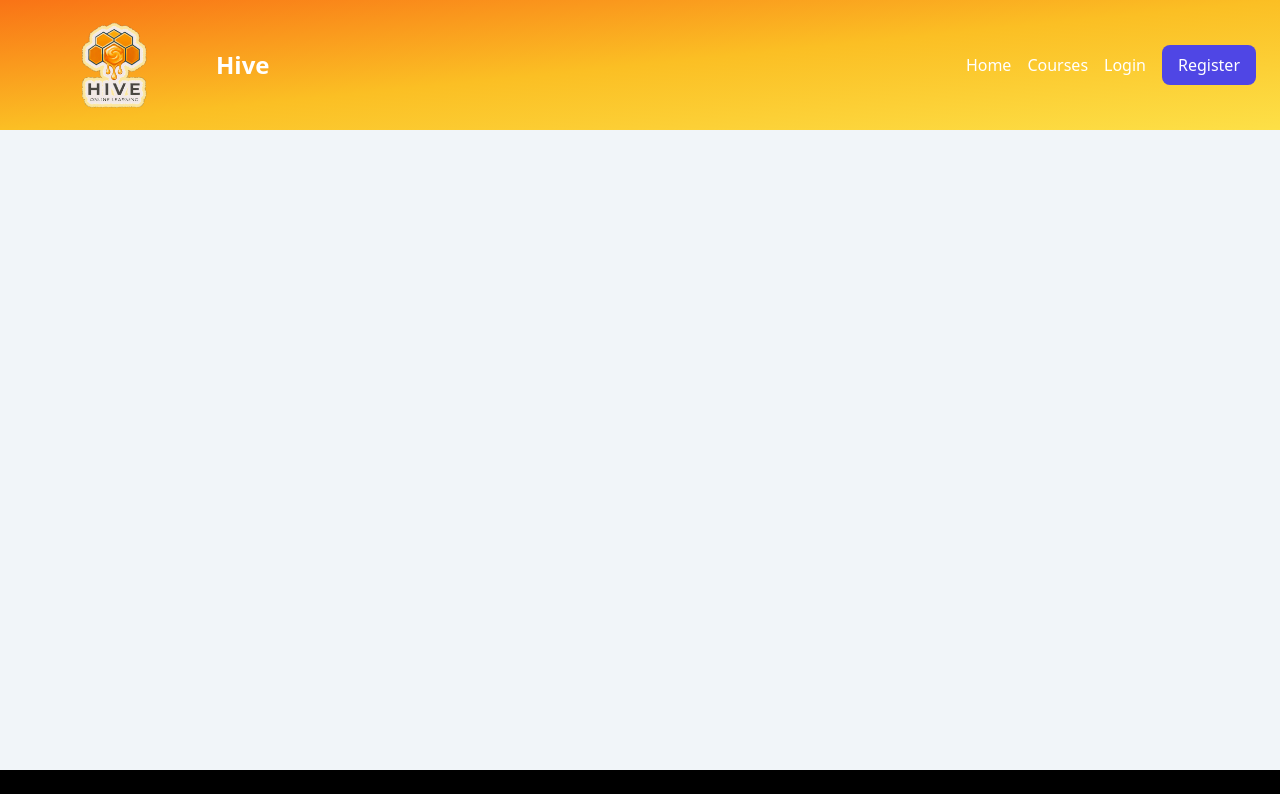
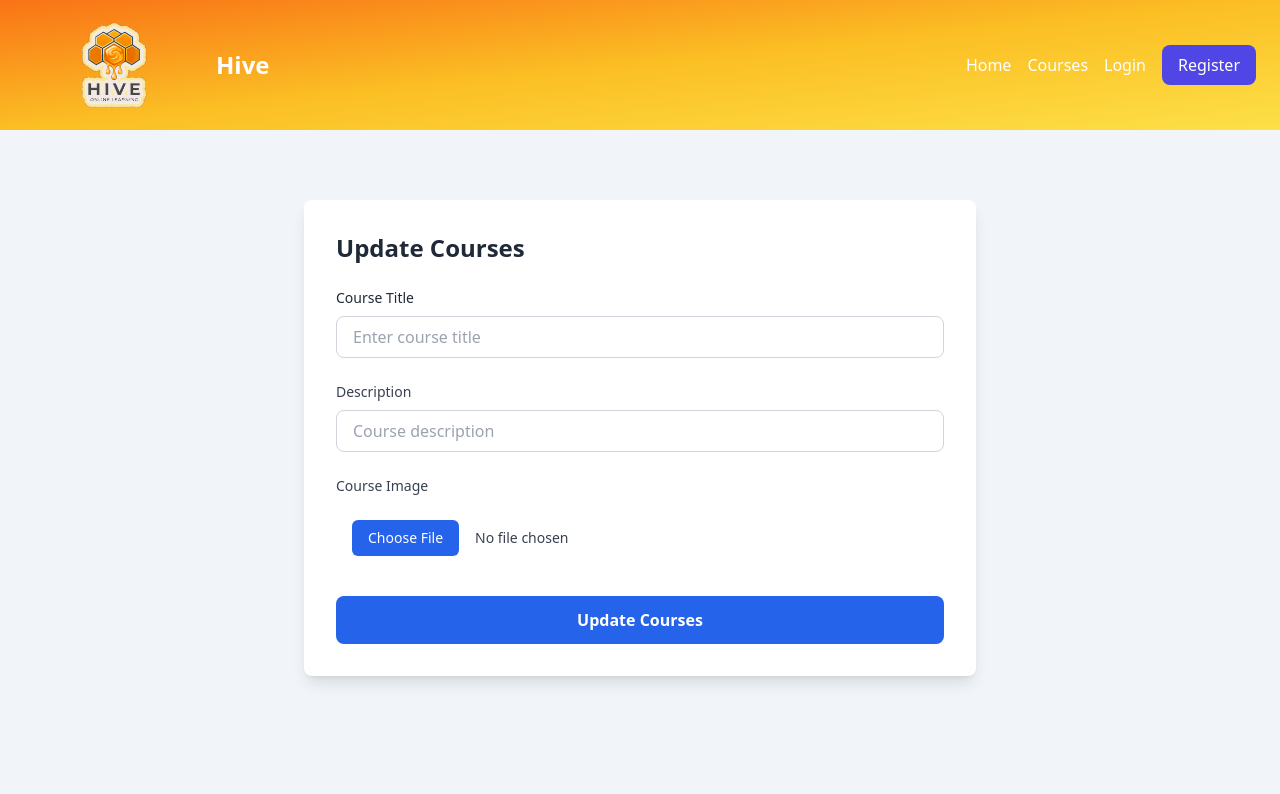
Before and after one commit to Jeanjames-rpg/Daily-work, a React (Create React App) app in the folder Course_provider/frontend/: page /courses/update/1 in a window 1280 px wide. Shown: the top 794 px of the page. Built offline with nearby package versions, Linux system fonts and the light colour scheme; no server answers.

Commit message:
course update and delete

```diff
--- a/Course_provider/frontend/src/App.js
+++ b/Course_provider/frontend/src/App.js
@@ -17,6 +17,7 @@ import Register from './pages/Register';
 import { BrowserRouter, Routes,Route } from 'react-router-dom';
 import StudentDashboard from './pages/StudentDashboard';
 import MentorDashboard from './pages/MentorDashboard';
+import CourseUpdate from './pages/CourseUpdate';
 
 // function App() {
 //   return (
@@ -53,6 +54,7 @@ function App(){
         <Route path='/courses/:id/students'  element={<CourseStudents/>} />
         <Route path='/student-dashboard' element={<StudentDashboard/>} />
         <Route path='/mentor-dashboard' element={<MentorDashboard/>}/>
+        <Route path='/courses/update/:id' element={<CourseUpdate/>} />
       </Routes>
     </Main>
 
--- /dev/null
+++ b/Course_provider/frontend/src/componenets/CourseForm.jsx
@@ -0,0 +1,90 @@
+
+
+function CourseForm({
+  title,
+  setTitle,
+  description,
+  setDescription,
+  image,
+  setImage,
+  onSubmit,
+  buttonText
+}){
+
+    return(
+   <div className="max-w-2xl mx-auto bg-white shadow-lg rounded-lg p-8">
+        <form onSubmit={onSubmit} className="space-y-6">
+
+            <h2 className="text-2xl font-bold text-gray-800">
+                {buttonText}
+            </h2>
+
+            <div>
+                <label className="block mb-2 text-sm font-medium text-gray-800">
+                    Course Title
+                </label>
+
+                <input
+                    type="text"
+                    value={title}
+                    onChange={(e)=>setTitle(e.target.value)}
+                    placeholder="Enter course title"
+                    required
+                    className="w-full rounded-lg border border-gray-300 px-4 py-2 focus:border-blue-500 focus:outline-none focus:ring-2 focus:ring-blue-200"
+                />
+            </div>
+
+            <div>
+                <label className="block mb-2 text-sm font-medium text-gray-700">
+                    Description
+                </label>
+
+                <input
+                    rows='5'
+                    value={description}
+                    onChange={(e)=> setDescription(e.target.value)}
+                    placeholder="Course description"
+                    required
+                    className="w-full rounded-lg border border-gray-300 px-4 py-2 resize-none focus:border-blue-500 focus:outline-none focus:ring-2 focus:ring-blue-200"
+                />
+            </div>
+
+            <div>
+                <label className="block mb-2 text-sm font-medium text-gray-700">
+                    Course Image
+                </label>
+
+                <input
+                    type="file"
+                    accept="image/*"
+                    onChange={(e)=>setImage(e.target.files[0])}
+                    className="block w-full text-sm text-gray-700 file:m-4 file:rounded-md file:border-0 file:bg-blue-600 file:px-4 file:py-2 file:text-white hover:file:bg-blue-700"
+                />
+            </div>
+
+            {image && typeof image !== 'string' && (
+                <p className="text-sm text-green-600">
+                    Selected: {image.name}
+                </p>
+            )}
+
+            {typeof image === 'string' && image && (
+                <img
+                    src={image}
+                    alt="course"
+                    className="h-48 w-full rounded-lg border object-cover"
+                />
+            )}
+
+            <button type="submit"
+                className="w-full rounded-lg bg-blue-600 py-3 font-semibold text-white transition hover:bg-blue-700"
+            >
+                {buttonText}
+            </button>
+        </form>
+    </div>
+
+    );
+}
+
+export default CourseForm;
--- /dev/null
+++ b/Course_provider/frontend/src/pages/CourseUpdate.jsx
@@ -0,0 +1,117 @@
+import { useEffect, useState } from "react";
+import { useNavigate, useParams } from "react-router-dom";
+import api from "../services/api";
+import CourseForm from "../componenets/CourseForm";
+
+function CourseUpdate() {
+    const {id} = useParams();
+
+    const navigate =useNavigate();
+
+    const [title, setTitle] = useState("");
+
+    const [description, setDescription] = useState("");
+
+    const [image, setImage] = useState("");
+
+    const [loading, setLoading] = useState(true);
+
+    useEffect(()=>{
+        api.get(`courses/${id}/`)
+            .then((res)=>{
+
+                setTitle(res.data.title);
+
+                setDescription(res.data.description);
+
+                setImage(res.data.image);
+
+                setLoading(false);
+            })
+            .catch((err) => {
+
+                console.log(err);
+
+                setLoading(false);
+
+            });
+
+    },[id]);
+
+    const handleSubmit = async (e) => {
+        e.preventDefault();
+
+        const formData = new FormData();
+
+        formData.append("title",title);
+
+        formData.append("description",description);
+
+        if (image instanceof File) {
+            formData.append("image",image);
+        }
+
+        try{
+
+            await api.put(
+                `courses/update/${id}/`,
+                formData,
+                {
+                    headers: {
+                        "Content-Type": "multipart/form-data",
+                    },
+                }
+            );
+
+            alert("Course Updated Successfully!");
+
+            navigate("/my-courses");
+
+        } catch (error) {
+            console.log(error);
+            console.log(error.response);
+            console.log(error.response?.status);
+            console.log(error.response?.data);
+
+            alert("Unable to update course.");
+        }
+    };
+
+    if (loading) {
+        return (
+            <div className="flex justify-center items-center h-screen">
+                <p className="text-xl font-semibold text-orange-500">
+                    Loading...
+                </p>
+            </div>
+        );
+    }
+
+    return (
+
+        <div className="min-h-screen py-10 px-4">
+            <div className="max-w-3xl mx-auto">
+                <CourseForm
+                 title={title}
+
+                 setTitle={setTitle}
+
+                 description={description}
+
+                 setDescription={setDescription}
+
+                 image={image}
+
+                 setImage={setImage}
+
+                 onSubmit={handleSubmit}
+
+                 buttonText="Update Courses"
+                />
+            </div>
+        </div>
+
+    );
+}
+
+export default CourseUpdate;
--- a/Course_provider/frontend/src/pages/Coursecreation.jsx
+++ b/Course_provider/frontend/src/pages/Coursecreation.jsx
@@ -2,6 +2,7 @@ import { Link } from "react-router-dom";
 import api from "../services/api";
 import { useState } from "react";
 import styles from "../styles/Coursecreation.module.css"
+import CourseForm from "../componenets/CourseForm";
 
 function Createcourse(){
     const [title, setTitle] = useState("");
@@ -46,7 +47,7 @@ function Createcourse(){
 
 
         <div className={styles.card}>
-            <h1 className={styles.title}>Create Course</h1>
+            {/* <h1 className={styles.title}>Create Course</h1>
 
             <form onSubmit={handleSubmit} className={styles.form}>
 
@@ -58,7 +59,18 @@ function Createcourse(){
 
                 <button type="submit" className={styles.button}>Create Course</button>
 
-            </form>
+            </form> */}
+
+            <CourseForm
+                title={title}
+                setTitle={setTitle}
+                description={description}
+                setDescription={setDescription}
+                image={image}
+                setImage={setImage}
+                onSubmit={handleSubmit}
+                buttonText="Create Course"
+            />
 
             <Link to="/" className={styles.link}>Home page</Link>
         </div>
--- a/Course_provider/frontend/src/pages/Courselist.jsx
+++ b/Course_provider/frontend/src/pages/Courselist.jsx
@@ -34,7 +34,7 @@ function CourseList() {
     return(
 
         <div className={styles.container}>
-            <h1 className={styles.title}>Available Courses</h1>
+            <h1 className="text-black text-3xl text-center mb-7 font-bold">Available Courses</h1>
 
             {/* <input type="text" placeholder="search" value={Search} onChange={(e)=> setSearch(e.target.value)} /> */}
             <SearchBar value={Search} onChange={(e)=> setSearch(e.target.value)} />
--- a/Course_provider/frontend/src/pages/Mycourses.jsx
+++ b/Course_provider/frontend/src/pages/Mycourses.jsx
@@ -21,7 +21,7 @@ function Mycourses(){
 
 
         <div>
-            <h1>My courses</h1>
+            <h1 className="text-center font-bold mb-8  text-3xl">My courses</h1>
 
             {courses.map((course)=>(
                 <div key={course.id} className={styles.card}>
@@ -35,6 +35,16 @@ function Mycourses(){
 
                     <Link to={`/courses/${course.id}/add-chapter`}>
                     <button className={styles.button}>Add chapter</button>
+                    </Link>
+
+                    <Link to={`/courses/update/${course.id}`}
+                        className="bg-blue-500 hover:bg-blue-600 text-white px-4 py-2 rounded-lg"
+                    >
+                        Update Course
+                    </Link>
+
+                    <Link>
+                        Delete Course
                     </Link>
 
                     <Link to={`/courses/${course.id}/students`}><button className={styles.button}>View students</button></Link>
```
Also changed, not shown: 2 other files (tests, documents, lock files or other folders).
